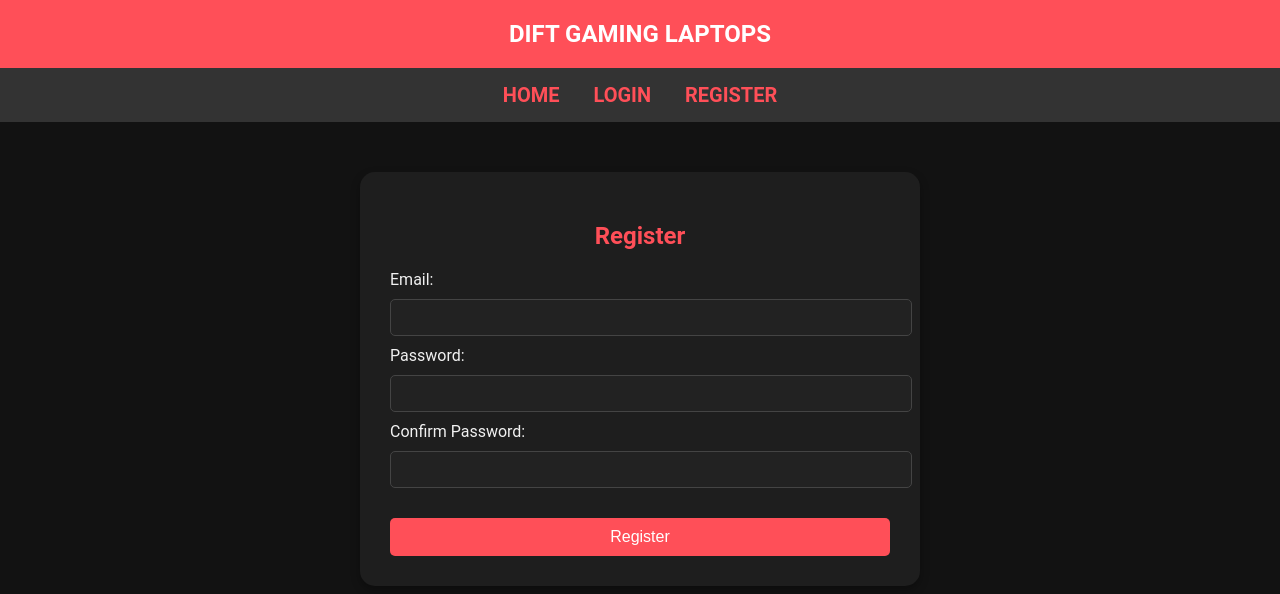
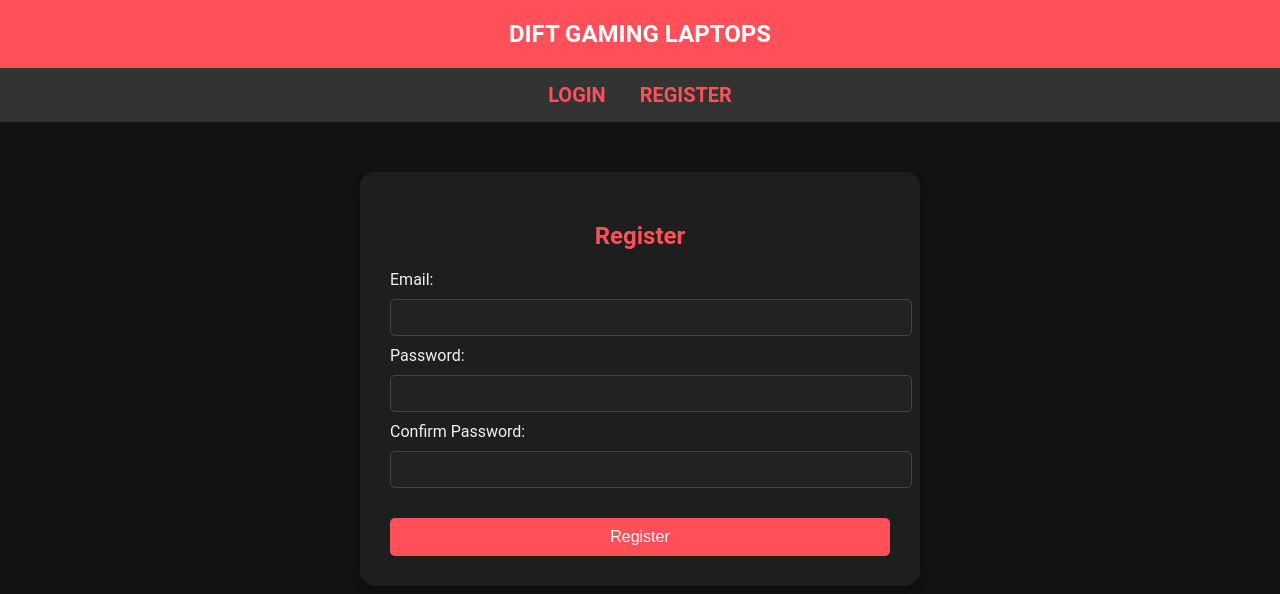
Before and after one commit to dabidtroyee/ITPEFinalProj., a plain HTML site: page register.html in a window 1280 px wide. Drawn offline with Linux system fonts and the light colour scheme.

Commit message:
Update register.html

```diff
--- a/register.html
+++ b/register.html
@@ -9,7 +9,6 @@
 <body>
     <div class="banner">DIFT Gaming Laptops</div>
     <nav>
-        <a href="homepage.html">Home</a>
         <a href="index.html">Login</a>
         <a href="register.html">Register</a>
     </nav>
```
